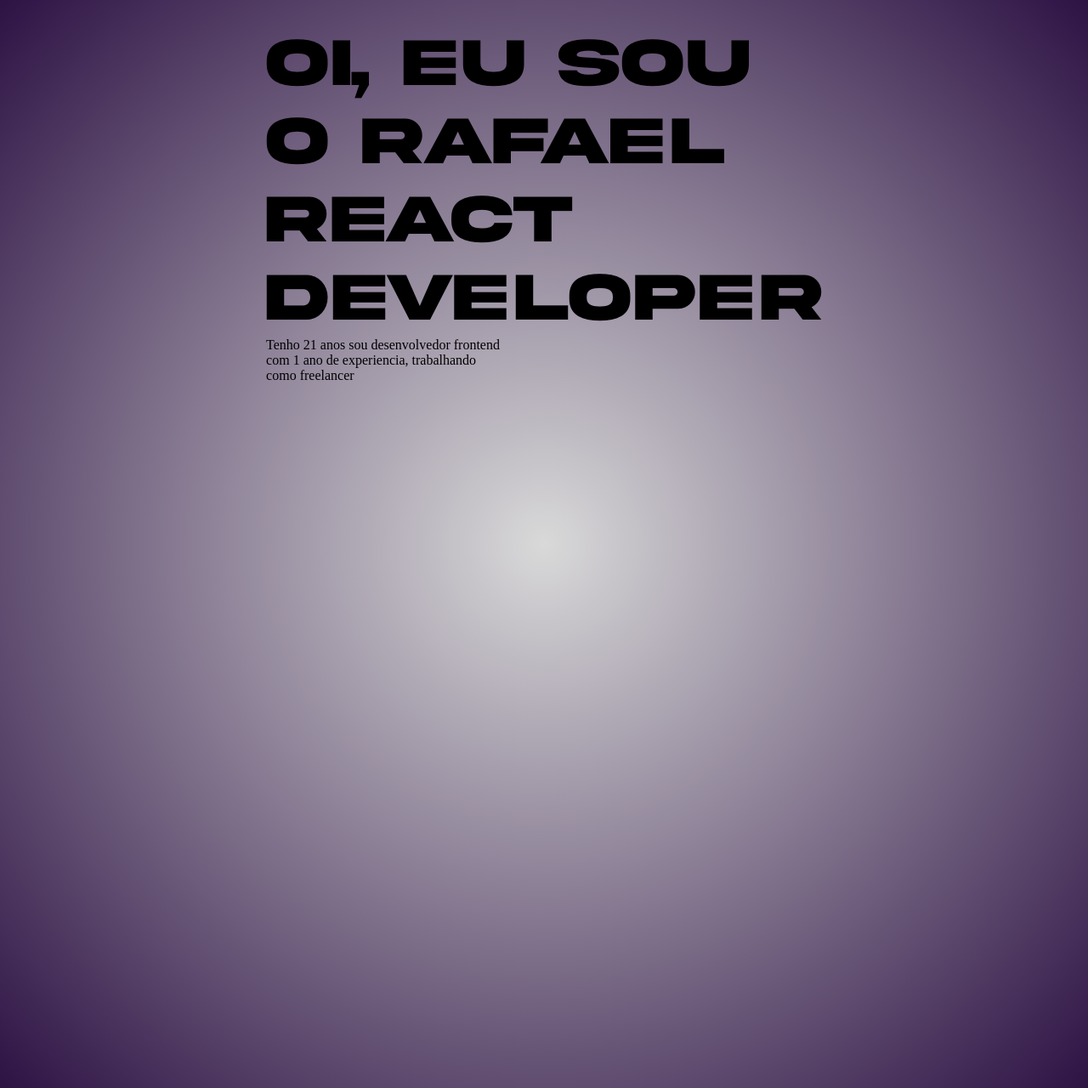
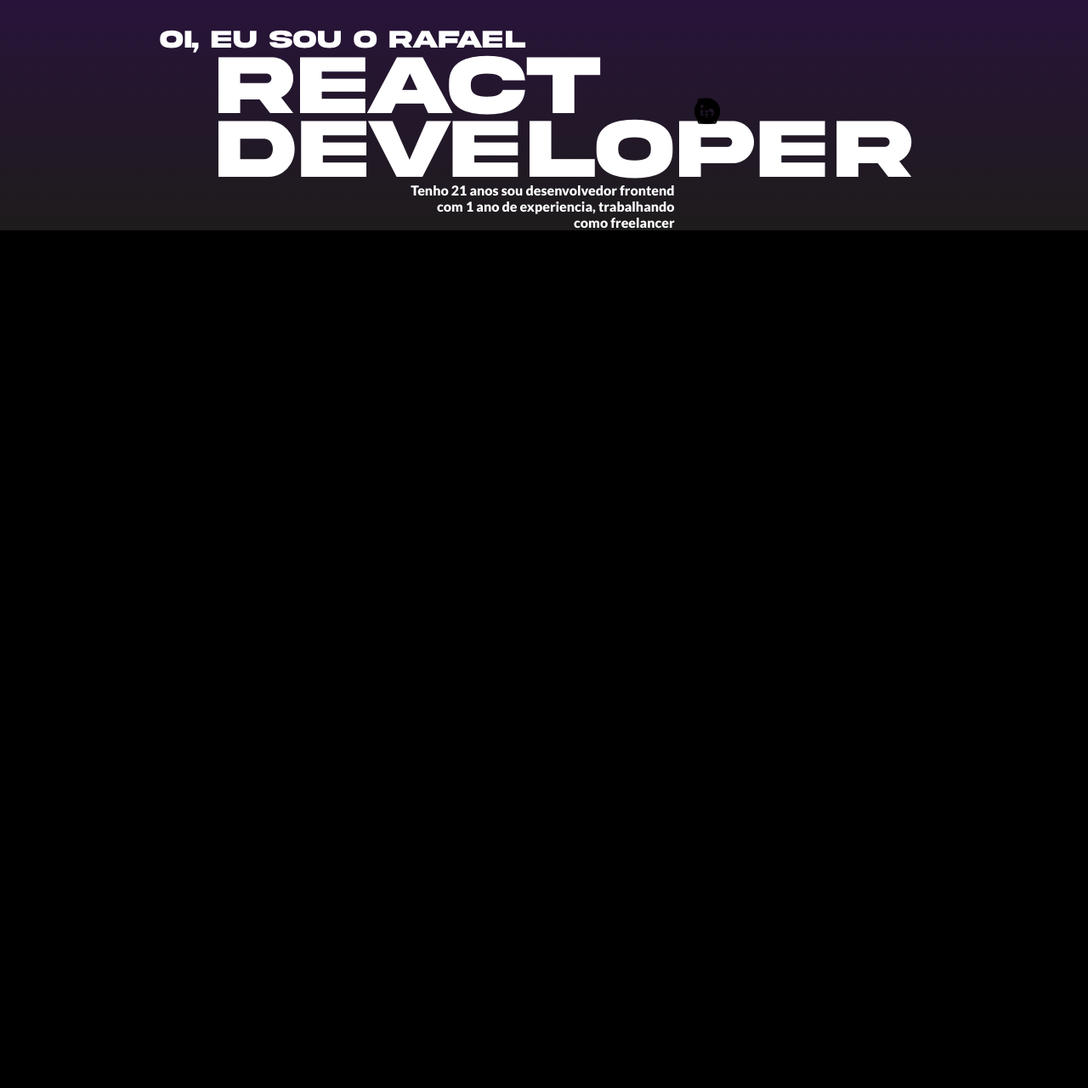
Before and after one commit to RafaelLanaDS/Portfolio, a PHP site: page / in a window 1280 px wide. Shown: the whole page at 85% size. After the commit the page ends 271 px from the top, so only its background shows below. Run offline with PHP 8.4, Linux system fonts and the light colour scheme.

Commit message:
ultimas atualizaçoes

```diff
--- a/index.html
+++ b/index.html
@@ -7,11 +7,31 @@
     <link rel="stylesheet" href="style.css">
 </head>
 <body>
-    <header class="interface">
-        <h2 >Oi, eu sou o Rafael</h2>
-        <h1 >React <br>Developer</h1>
-
-        <p>Tenho 21 anos sou desenvolvedor frontend <br> com 1 ano de experiencia, trabalhando <br> como freelancer</p>
-    </header>
+    <main>
+        <header class="interface">
+            <h2 >Oi, eu sou o Rafael</h2>
+            <h1 >React <br>Developer</h1>
+            <p>Tenho 21 anos sou desenvolvedor frontend <br> com 1 ano de experiencia, trabalhando <br> como freelancer</p>
+            <nav>
+                <ul>
+                    <li>
+                        <a href="https://github.com/RafaelLanaDS" >
+                            <img src="imagens/github.pnj.png" alt="github" height="30px">
+                        </a>
+                    </li>
+                    <li>
+                        <a href="">
+                            <img src="imagens/linkedin_black_logo_icon_147114.png" alt="linkedin" height="30px">
+                        </a>
+                    </li>
+                    <li>
+                        <a href="">
+                            <img src="imagens/65032.png" alt="Curriculo" height="30px">
+                        </a>
+                    </li>
+                </ul>
+            </nav>
+        </header>
+    </main>
 </body>
 </html>
--- a/style.css
+++ b/style.css
@@ -5,15 +5,22 @@
 
 @font-face {
     font-family:'lato';
-    src: url(../Fonts/Lato-Black.ttf) format('opentype');
+    src: url(../Portfolio/Fonts/Lato-Black.ttf) format('opentype');
     font-weight: normal;
 }
 
 @font-face {
     font-family:'Akira';
-    src: url(../Fonts/Akira\ Expanded\ Demo.otf) format('opentype');
+    src: url(../Portfolio/Fonts/Akira\ Expanded\ Demo.otf) format('opentype');
     font-weight: normal;
 }
+
+@font-face {
+    font-family:'Designer';
+    src: url(../Fonts/Designer\ Expanded\ Demo.otf) format('opentype');
+    font-weight: normal;
+}
+
 
 :root {
     --cor0: #3e4041;
@@ -25,7 +32,8 @@
 
     --font-padrao: Ariel, Verdana, Helvetica, Sans-serif;
     --font-lato: 'lato','cursive';
-    --font-Akira:'Akira'
+    --font-Akira:'Akira';
+    --font-Designer:'Designer';
 
 }
 
@@ -35,16 +43,48 @@
 }
 
 body {
-    height: 100vw;
-    width: 100vh;
-    background-image: radial-gradient(circle, rgba(167, 167, 167, 0.43), #2d1244);
+    background-color: black;
+    box-sizing: border-box;
+    height: 100vh;
+    width: 100vw;
 }
 
-.interface {
-    position: absolute; top: 30%; left: 50%; transform: translate(-50%, -50%);
+
+header {
+    color: white;
+    background-image: linear-gradient(to bottom, #28133a, rgba(69, 64, 64, 0.43));
+    text-align: center;
+    padding-top: 30px;
+    display: block;
 }
 
-h1 , h2 {
-    font-size: 80px;
+h2, h1 {
     font-family: var(--font-Akira);
+    display: block;
 }
+
+h1 {
+    font-size: 100px;
+    text-align: left;
+    padding-left: 20%;
+    line-height: 75px;
+
+}
+
+h2 {
+    padding-right: 37%;
+    font-size: 30px;
+}
+
+p {
+    font-family: var(--font-lato);
+    text-align: right;
+    padding-right: 38%;
+}
+
+li, a {
+    padding: 30px;
+    position: absolute; top: 18%; left: 67%; transform: translate(-74%, -45%);
+    display: inline-block;
+    list-style-type: none;
+ }
```
